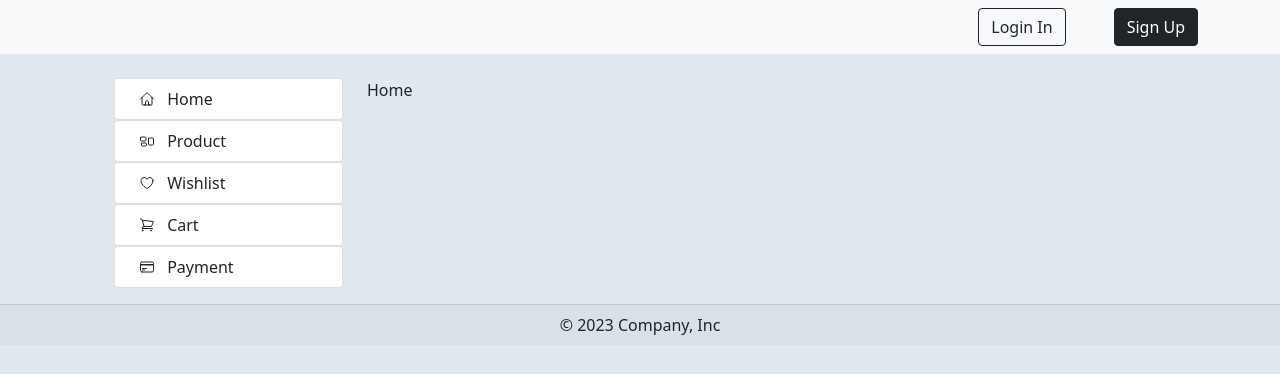
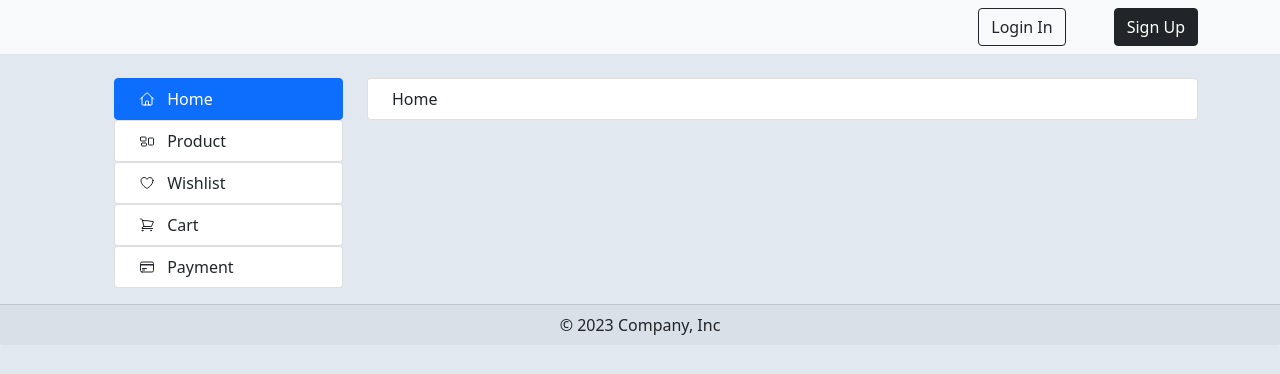
Before and after one commit to Ajinkya6898/my-project, a React (Create React App) app: page / in a window 1280 px wide. Shown: the top 374 px of the page. Built offline with nearby package versions, Linux system fonts and the light colour scheme.

Commit message:
ui changes

```diff
--- a/src/components/AppLayout.jsx
+++ b/src/components/AppLayout.jsx
@@ -13,7 +13,7 @@ const AppLayout = () => {
           <div className="col-3">
             <Sidebar />
           </div>
-          <div className="col-8">
+          <div className="col-9">
             <Outlet />
           </div>
         </div>
--- a/src/components/Sidebar.jsx
+++ b/src/components/Sidebar.jsx
@@ -12,7 +12,7 @@ const Sidebar = () => {
     <aside>
       <ul>
         <li className="list-group">
-          <NavLink className="list-group-item" to={"/home"}>
+          <NavLink className="list-group-item" to={"/"}>
             <HiOutlineHome className="mx-2 mb-1" /> Home
           </NavLink>
         </li>
@@ -36,8 +36,6 @@ const Sidebar = () => {
             <HiOutlineCreditCard className="mx-2 mb-1" /> Payment
           </NavLink>
         </li>
-
-
       </ul>
     </aside>
   );
--- a/src/pages/About.jsx
+++ b/src/pages/About.jsx
@@ -1,7 +1,7 @@
 import React from "react";
 
 const About = () => {
-  return <div>About</div>;
+  return <div className="card py-2 px-4">About</div>;
 };
 
 export default About;
--- a/src/pages/Cart.jsx
+++ b/src/pages/Cart.jsx
@@ -1,7 +1,7 @@
 import React from "react";
 
 const Cart = () => {
-  return <div>Cart</div>;
+  return <div className="card py-2 px-4">Cart</div>;
 };
 
 export default Cart;
--- a/src/pages/Contact.jsx
+++ b/src/pages/Contact.jsx
@@ -1,7 +1,7 @@
 import React from "react";
 
 const Contact = () => {
-  return <>Contact</>;
+  return <div className="card py-2 px-4">Contact</div>;
 };
 
 export default Contact;
--- a/src/pages/ForgotPassword.jsx
+++ b/src/pages/ForgotPassword.jsx
@@ -1,7 +1,7 @@
 import React from "react";
 
 const ForgotPassword = () => {
-  return <div>ForgotPassword</div>;
+  return <div className="card py-2 px-4">ForgotPassword</div>;
 };
 
 export default ForgotPassword;
--- a/src/pages/Home.jsx
+++ b/src/pages/Home.jsx
@@ -1,7 +1,7 @@
 import React from "react";
 
 const Home = () => {
-  return <>Home</>;
+  return <div className="card py-2 px-4">Home</div>;
 };
 
 export default Home;
--- a/src/pages/Myprofile.jsx
+++ b/src/pages/Myprofile.jsx
@@ -1,7 +1,7 @@
 import React from "react";
 
 const Myprofile = () => {
-  return <div>Myprofile</div>;
+  return <div className="card py-2 px-4">Myprofile</div>;
 };
 
 export default Myprofile;
--- a/src/pages/Payment.jsx
+++ b/src/pages/Payment.jsx
@@ -1,7 +1,7 @@
 import React from "react";
 
 const Payment = () => {
-  return <div>Payment</div>;
+  return <div className="card py-2 px-4">Payment</div>;
 };
 
 export default Payment;
--- a/src/pages/Product.jsx
+++ b/src/pages/Product.jsx
@@ -1,7 +1,7 @@
 import React from "react";
 
 const Product = () => {
-  return <>Product</>;
+  return <div className="card py-2 px-4">Product</div>;
 };
 
 export default Product;
--- a/src/pages/Signup.jsx
+++ b/src/pages/Signup.jsx
@@ -1,7 +1,7 @@
 import React from "react";
 
 const Signup = () => {
-  return <div>Signup</div>;
+  return <div className="card py-2 px-4">Signup</div>;
 };
 
 export default Signup;
--- a/src/pages/Wishlist.jsx
+++ b/src/pages/Wishlist.jsx
@@ -1,7 +1,7 @@
 import React from "react";
 
 const Wishlist = () => {
-  return <div>Wishlist</div>;
+  return <div className="card py-2 px-4">Wishlist</div>;
 };
 
 export default Wishlist;
```
